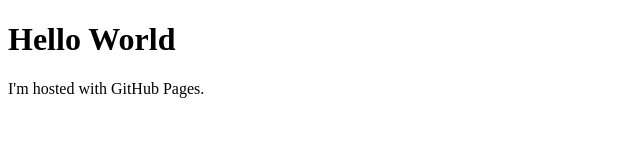
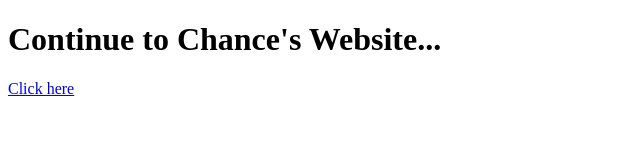
Before and after one commit to ChnceG/2023-Portfolio, a plain HTML site: page index.html in a window 1280 px wide. Shown: the whole page, without its empty margins (0-640 px from the left). Drawn offline with Linux system fonts and the light colour scheme.

Commit message:
Updated Text

```diff
--- a/index.html
+++ b/index.html
@@ -1,7 +1,7 @@
 <!DOCTYPE html>
 <html>
 <body>
-<h1>Hello World</h1>
-<p>I'm hosted with GitHub Pages.</p>
+<h1>Continue to Chance's Website...</h1>
+<a href="Home.html">Click here</a>
 </body>
 </html>
```
